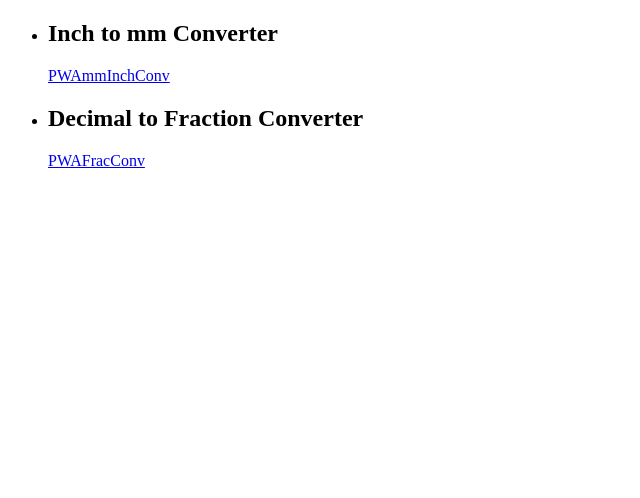
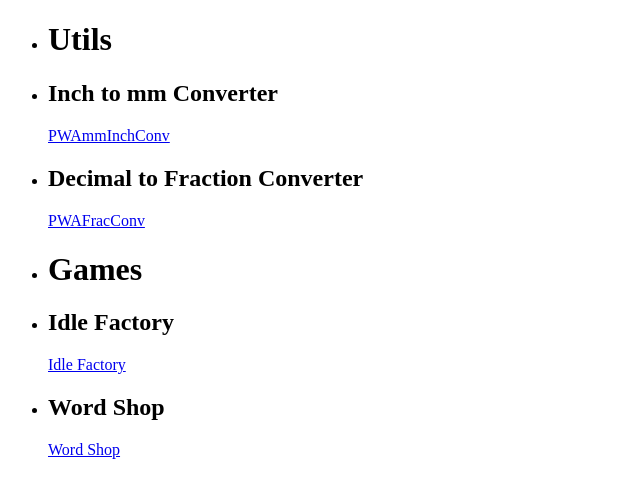
Before and after one commit to leegee1080/UtilAppsSite, a plain HTML site: page index.html in a window 1280 px wide. Shown: the whole page, without its empty margins (0-640 px from the left). Drawn offline with Linux system fonts and the light colour scheme.

Commit message:
Added more stuff to site

```diff
--- a/index.html
+++ b/index.html
@@ -9,6 +9,9 @@
   <body>
     <ul>
       <li>
+        <h1>Utils</h1>
+      </li>
+      <li>
         <h2>Inch to mm Converter</h2>
         <a href="https://leegee1080.github.io/PWAmmInchConv/">PWAmmInchConv</a>
       </li>
@@ -17,5 +20,18 @@
         <a href="https://leegee1080.github.io/PWAFracConv/">PWAFracConv</a>
       </li>
     </ul>
+    <ul>
+      <li>
+        <h1>Games</h1>
+      </li>
+      <li>
+        <h2>Idle Factory</h2>
+        <a href="https://leegee1080.github.io/PWAIdleFactory/">Idle Factory</a>
+      </li>
+      <li>
+        <h2>Word Shop</h2>
+        <a href="https://leegee1080.github.io/PWAWORDSHOP/">Word Shop</a>
+      </li>
+    </ul>
   </body>
 </html>
```
